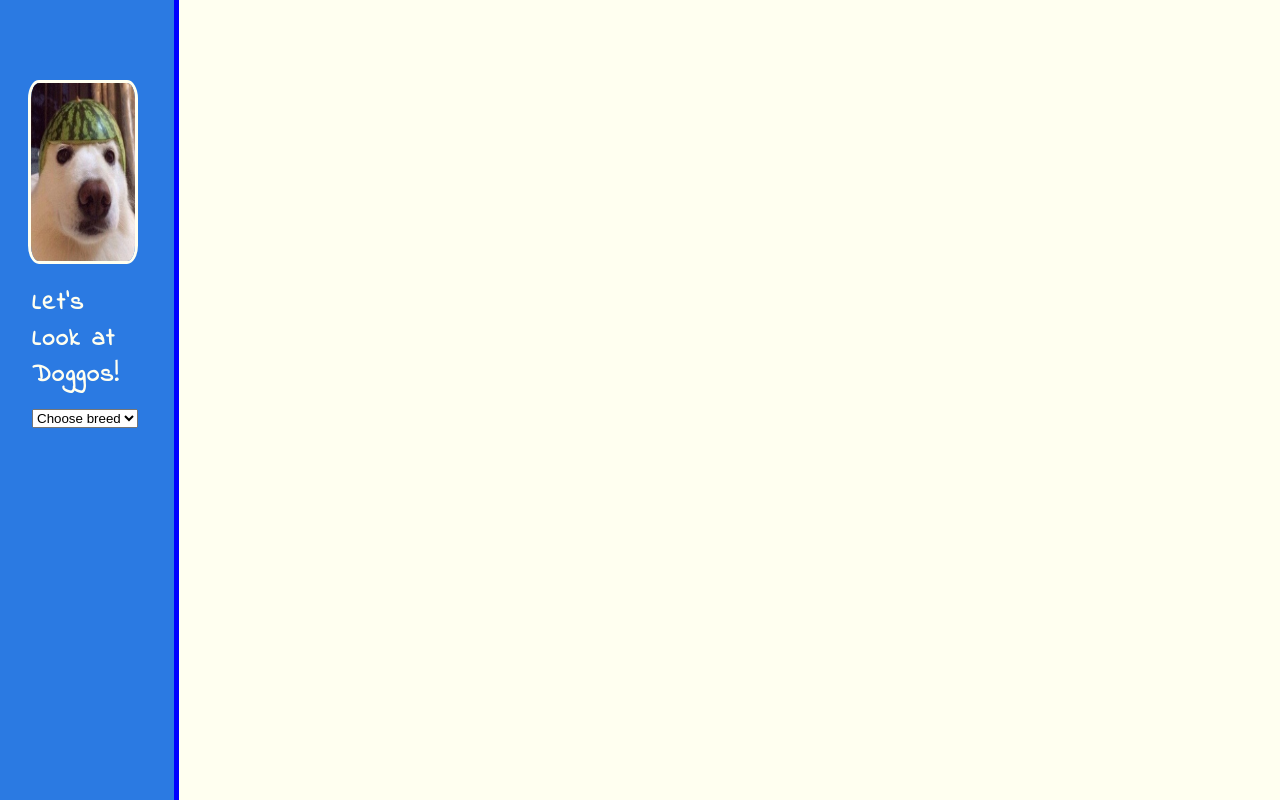
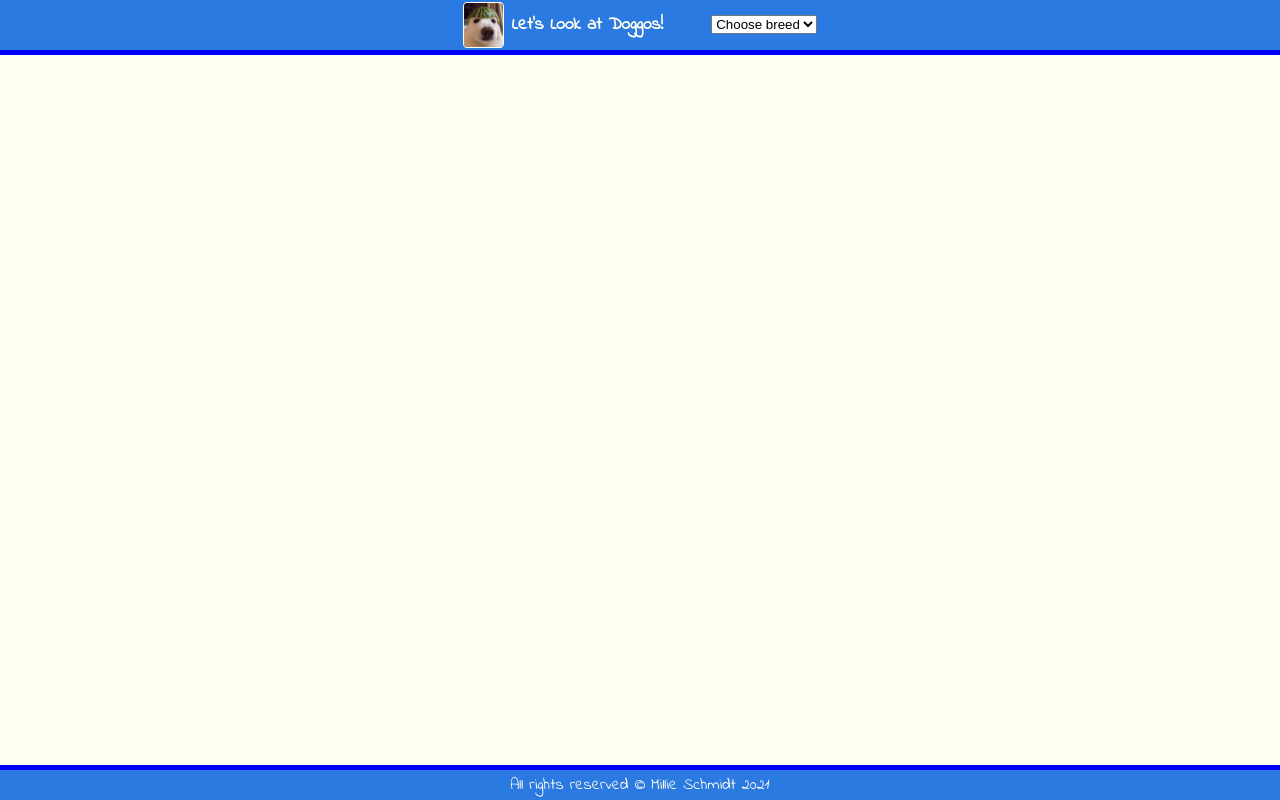
Before and after one commit to MillieSchmidt/doggosApp, a plain HTML site: page index.html in a window 1280 px wide. Drawn offline with Linux system fonts and the light colour scheme; no server answers; a web font is replaced by a local one.

Commit message:
Add files via upload

```diff
--- a/doggos.js
+++ b/doggos.js
@@ -16,6 +16,9 @@ const select = document.querySelector('.dropdown');
     });
 
 select.addEventListener('change', function(event) {
+    if (event.target.value == 'Choose breed') {
+        return;
+    } else {
         let spinner = document.querySelector('.spinner').style.display = "block";
         let breedPics = "https://dog.ceo/api/breed/" + event.target.value + "/images/random";
         fetch(breedPics).then(function(response) {
@@ -34,10 +37,8 @@ select.addEventListener('change', function(event) {
             let formerImg = document.getElementById('formerImg');
             document.querySelector('.doggos').replaceChild(img, formerImg);
         })
+    }
 });
-
-
-
 
 
 // const BREEDS_URL = "https://dog.ceo/api/breeds/image/random";
--- a/doggostyle.css
+++ b/doggostyle.css
@@ -1,5 +1,10 @@
 * {
     box-sizing: border-box;
+}
+
+html {
+    box-sizing: border-box;
+    direction: ltr;
 }
 
 @keyframes spinner {
@@ -9,6 +14,8 @@
 }
 
 body {
+    min-height: 100vh;
+    width: 100%;
     padding: 0;
     margin: 0;
     background-color: ivory;
@@ -16,59 +23,128 @@ body {
 }
 
 .sidebar {
-    padding: 2rem;
-    position: absolute;
-    height: 100%;
-    width: 14%;
+    display: flex;
+    flex-flow: row nowrap;
+    justify-content: space-between;
+    align-items: center;
+    padding: 0rem 1rem;
+    margin-bottom: 4.5rem;
+    width: 100%;
     background-color: rgb(43, 122, 226);
-    border-right: 5px solid rgb(0, 0, 255);
+    border-bottom: 5px solid rgb(0, 0, 255);
+}
+
+.title {
+    display: flex;
+    flex-direction: row;
+    justify-content: center;
+    align-items: center;
 }
 
 .wrapper {
     display: flex;
-    flex-flow: column;
+    flex-direction: row;
     align-items: center;
     justify-content: center;
-    padding: 0, 2rem, 2rem, 2rem;
-}
-
-h1 {
-    color: ivory;
-    font-family: 'Indie Flower', cursive;
-    font-size: 154%;
-    letter-spacing: 0.1rem;
 }
 
 .doggos {
-    margin-left: 4rem;
+    display: flex;
+    flex-direction: row;
+    align-items: center;
+    justify-content: center;
 }
 
 img {
-    margin: 3rem auto 0 auto;
+    max-width: 90%;
+    height: 20rem;
     border: 5px solid ivory;
     border-radius: 10%;
     box-shadow: 5px 5px 5px 5px black;
-    height: 35rem;
-    max-width: 100%;
 }
 
 #logo {
     box-shadow: none;
-    height: 25%;
-    border: 3px solid ivory;
-    width: 100%;
+    height: 46px;
+    width: 41px;
+    margin: 0;
+    border: 1px solid ivory;
     border-radius: 10%;
-    margin-left: -4px;
+}
+
+h1 {
+    margin-left: 0.5rem;
+    color: ivory;
+    font-family: 'Indie Flower', cursive;
+    font-size: 1.1rem;
 }
 
 .spinner {
-    margin: 2rem auto 0 0;
+    width: 38px;
+    margin: 0 auto;
     position: absolute;
-    top: 45%;
-    right: 48%;
+    top: 50%;
+    right: 45%;
     display: none;
     box-shadow: none;
     border: none;
     border-radius: 20%;
     animation: spinner 0.5s linear infinite;
 }
+
+footer {
+    width: 100%;
+    bottom: 0;
+    position: absolute;
+    padding: 0.2rem;
+    background-color: rgb(43, 122, 226);
+    border-top: 5px solid rgb(0, 0, 255);
+    color: ivory;
+    font-family: 'Indie Flower', cursive;
+    text-align: center;
+}
+
+@media screen and (min-width: 600px) {
+    .sidebar {
+        justify-content: space-evenly;
+        background-color: rgb(43, 122, 226);
+    }
+}
+
+@media screen and (min-width: 710px) {
+    .sidebar {
+        justify-content: space-between;
+        margin-bottom: 3.5rem;
+    }
+
+    .doggos {
+        display: flex;
+        justify-content: center;
+        align-items: center;
+        margin: 0 auto;
+    }
+
+    img {
+        height: 25rem;
+    }
+
+    .spinner {
+        right: 47%;
+    }
+}
+
+@media screen and (min-width: 800px) {
+    .sidebar {
+        margin-bottom: 2.5rem;
+    }
+}
+
+@media screen and (min-width: 1000px) {
+    .sidebar {
+        justify-content: center;
+    }
+
+    .title {
+        margin-right: 3rem;
+    }
+}
--- a/index.html
+++ b/index.html
@@ -5,7 +5,7 @@
     <meta charset="UTF-8">
     <meta http-equiv="X-UA-Compatible" content="IE=edge">
     <meta name="viewport" content="width=device-width, initial-scale=1.0">
-    <title>Dogs</title>
+    <title>Doggos</title>
     <link rel="preconnect" href="https://fonts.gstatic.com">
     <link href="https://fonts.googleapis.com/css2?family=Indie+Flower&family=Oi&family=Roboto&display=swap" rel="stylesheet">
     <link rel="stylesheet" href="doggostyle.css">
@@ -14,19 +14,24 @@
 <body>
 
     <div class="sidebar">
-        <img src="doggo.jpg" id="logo">
+        <div class="title">
+            <img src="doggo.jpg" id="logo">
             <h1>Let's Look at Doggos!</h1>
-            <select class="dropdown">
-                <option>Choose breed</option>
-            </select>
+        </div>
+        <select class="dropdown">
+            <option>Choose breed</option>
+        </select>
     </div>
 
     <div class="wrapper">
         <div class="doggos"></div>
-        <img src="doggo.jpg" class="spinner" style="width: 3%; height: 6%">
+        <img src="doggo.jpg" class="spinner" style="height: 6%">
     </div>
 
-<script src="./doggos.js"></script>
+    <footer>
+        All rights reserved &copy; Millie Schmidt 2021
+    </footer>
+    <script src="./doggos.js"></script>
 </body>
 
 </html>
```
Lines whose indentation alone changed are shown as unchanged.
